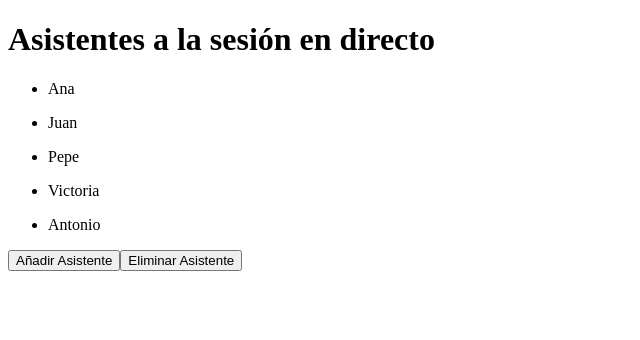
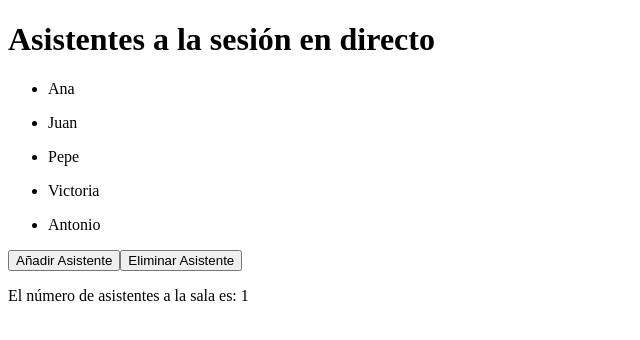
Before and after one commit to jotajotaramos/assistants-counter-vuex, a Vue app: page / in a window 1280 px wide. Shown: the top 340 px of the page, without its empty margins (0-640 px from the left). Built offline with nearby package versions, Linux system fonts and the light colour scheme.

Commit message:
Mapping the counter state

```diff
--- a/src/App.vue
+++ b/src/App.vue
@@ -2,18 +2,21 @@
   <div id="app">
     <AssistantsTitle/>
     <AssistantsList/>
+    <AssistantsCounter/>
   </div>
 </template>
 
 <script>
 import AssistantsTitle from './components/AssistantsTitle.vue'
 import AssistantsList from './components/AssistantsList.vue'
+import AssistantsCounter from './components/AssistantsCounter.vue'
 
 export default {
   name: 'App',
   components: {
     AssistantsTitle,
-    AssistantsList
+    AssistantsList,
+    AssistantsCounter
   }
 }
 </script>
--- /dev/null
+++ b/src/components/AssistantsCounter.vue
@@ -0,0 +1,13 @@
+<template>
+  <p>El número de asistentes a la sala es: {{counter}}</p>
+</template>
+
+<script>
+import {mapState} from 'vuex'
+
+export default {
+    computed:{
+        ...mapState(['counter'])
+    }
+}
+</script>
--- a/src/store.js
+++ b/src/store.js
@@ -7,7 +7,7 @@ export default new Vuex.Store({
 
     state:{
 
-        counter: 0
+        counter: 1
 
     }
 
```
